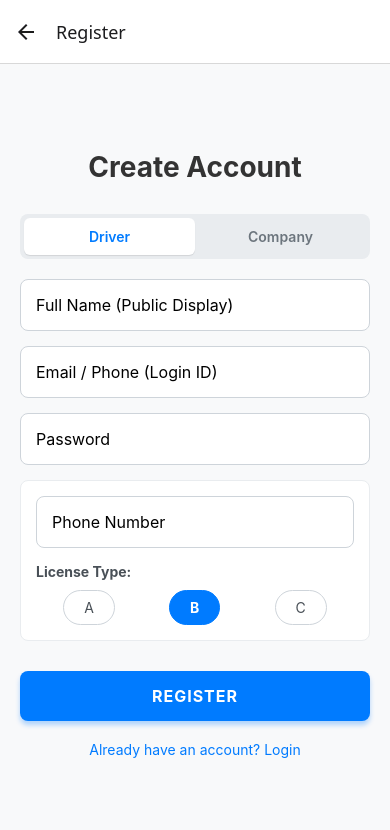
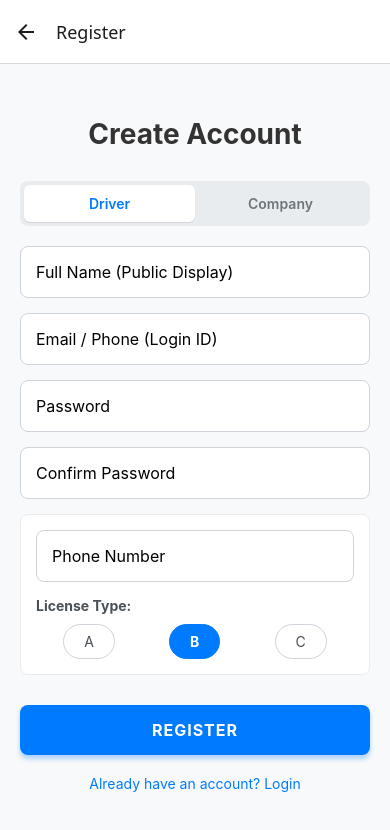
Before and after one commit to arismend1/driverflow-mobile, a React Native app: screen /Register in a window 390 px wide. Shown: the top 830 px of the page. Built offline with nearby package versions, Linux system fonts and the light colour scheme.

Commit message:
feat(mobile): add confirm password validation to register screen

```diff
--- a/src/screens/RegisterScreen.tsx
+++ b/src/screens/RegisterScreen.tsx
@@ -14,6 +14,7 @@ export default function RegisterScreen() {
     const [nombre, setNombre] = useState('');
     const [contacto, setContacto] = useState('');
     const [password, setPassword] = useState('');
+    const [confirmPassword, setConfirmPassword] = useState('');
     // Driver extra
     const [phone, setPhone] = useState('');
     const [licencia, setLicencia] = useState('B'); // Default B
@@ -24,8 +25,13 @@ export default function RegisterScreen() {
     const [contactPerson, setContactPerson] = useState('');
 
     const handleRegister = async () => {
-        if (!nombre || !contacto || !password) {
+        if (!nombre || !contacto || !password || !confirmPassword) {
             Alert.alert('Error', 'Please fill all required fields');
+            return;
+        }
+
+        if (password !== confirmPassword) {
+            Alert.alert('Error', 'Passwords do not match');
             return;
         }
 
@@ -112,6 +118,13 @@ export default function RegisterScreen() {
                 placeholder="Password"
                 value={password}
                 onChangeText={setPassword}
+                secureTextEntry
+            />
+            <TextInput
+                style={styles.input}
+                placeholder="Confirm Password"
+                value={confirmPassword}
+                onChangeText={setConfirmPassword}
                 secureTextEntry
             />
 
```
